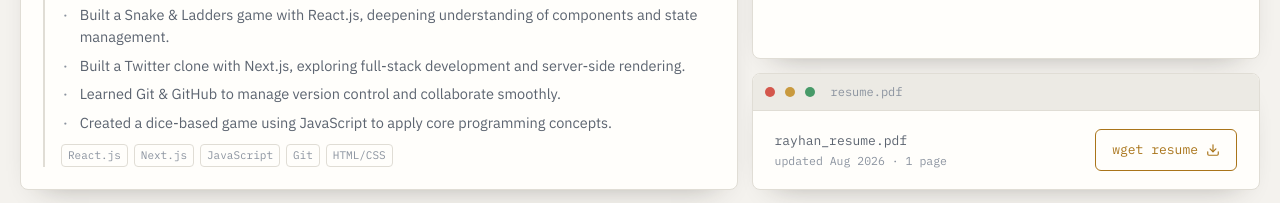
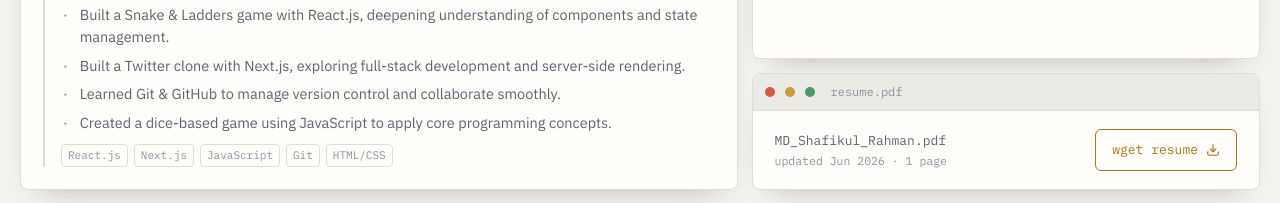
Before and after one commit to SRRayhan066/SRRayhan066, a Next.js app: page / in a window 1280 px wide. Shown: the part 1300-1503 px from the top of the page. Built offline with nearby package versions, Linux system fonts and the light colour scheme.

Commit message:
Implement smooth scrolling

```diff
--- a/app/globals.css
+++ b/app/globals.css
@@ -150,7 +150,9 @@
 
 @layer base {
   html {
-    scroll-behavior: smooth;
+    /* No `scroll-behavior: smooth` — Lenis drives scrolling now, and the native
+       implementation fights it. Anchors go through Lenis's `anchors` option. */
+    scroll-behavior: auto;
   }
   * {
     @apply border-border outline-ring/50;
--- a/app/layout.tsx
+++ b/app/layout.tsx
@@ -2,6 +2,8 @@ import type { Metadata, Viewport } from "next";
 import { IBM_Plex_Mono, IBM_Plex_Sans } from "next/font/google";
 import { Analytics } from "@vercel/analytics/next";
 import { ThemeProvider } from "@/components/theme-provider";
+import { SmoothScrollProvider } from "@/components/smooth-scroll-provider";
+import "lenis/dist/lenis.css";
 import "./globals.css";
 
 const ibmPlexMono = IBM_Plex_Mono({
@@ -50,7 +52,7 @@ export default function RootLayout({
           enableSystem={false}
           disableTransitionOnChange
         >
-          {children}
+          <SmoothScrollProvider>{children}</SmoothScrollProvider>
         </ThemeProvider>
         <Analytics />
       </body>
--- a/components/header.tsx
+++ b/components/header.tsx
@@ -1,7 +1,13 @@
 import { Menu } from "lucide-react";
 import { ThemeToggle } from "./theme-toggle";
 import { Button } from "./ui/button";
-import { Sheet, SheetContent, SheetTrigger, SheetTitle } from "./ui/sheet";
+import {
+  Sheet,
+  SheetClose,
+  SheetContent,
+  SheetTrigger,
+  SheetTitle,
+} from "./ui/sheet";
 
 const navLinks = [
   { label: "about", href: "#about" },
@@ -17,7 +23,7 @@ export function Header() {
       <div className="flex items-baseline gap-2.5 font-mono">
         <span className="text-[15px] text-primary">{"~/"}</span>
         <a
-          href="#"
+          href="#about"
           className="text-[15px] font-semibold tracking-tight transition-colors hover:text-primary"
         >
           {"s-r-rayhan"}
@@ -61,6 +67,7 @@ export function Header() {
             </SheetTrigger>
             <SheetContent
               side="right"
+              data-lenis-prevent
               className="flex w-60 flex-col gap-8 border-l border-border bg-card p-6"
             >
               <SheetTitle className="font-mono text-sm font-semibold tracking-tight">
@@ -69,8 +76,10 @@ export function Header() {
               </SheetTitle>
               <nav className="mt-2 flex flex-col gap-1">
                 {navLinks.map((link) => (
+                  // Closed on click: the sheet locks body scroll, so the jump
+                  // can only run once it is dismissed
+                  <SheetClose asChild key={link.href}>
                     <a
-                    key={link.href}
                       href={link.href}
                       className="group flex items-center gap-2 py-2 font-mono text-sm text-muted-foreground transition-colors hover:text-primary"
                     >
@@ -79,6 +88,7 @@ export function Header() {
                       </span>
                       {link.label}
                     </a>
+                  </SheetClose>
                 ))}
               </nav>
             </SheetContent>
--- a/components/resume-panel.tsx
+++ b/components/resume-panel.tsx
@@ -1,8 +1,8 @@
 import { Download } from "lucide-react";
 import { TerminalPanel } from "./terminal-panel";
 
-// TODO: replace with the hosted resume URL (Google Drive link or /resume.pdf in public/).
-const RESUME_URL = "#";
+const RESUME_FILE = "MD_Shafikul_Rahman.pdf";
+const RESUME_URL = `/${RESUME_FILE}`;
 
 export function ResumePanel() {
   return (
@@ -11,18 +11,15 @@ export function ResumePanel() {
       bodyClassName="flex-row flex-wrap items-center justify-between gap-3.5 px-5.5 py-4.5"
     >
       <div className="flex flex-col gap-0.5 font-mono">
-        <span className="text-[13px] text-muted-foreground">
-          {"rayhan_resume.pdf"}
-        </span>
+        <span className="text-[13px] text-muted-foreground">{RESUME_FILE}</span>
         <span className="text-[11.5px] text-subtle">
-          {"updated Aug 2026 · 1 page"}
+          {"updated Jun 2026 · 1 page"}
         </span>
       </div>
 
       <a
         href={RESUME_URL}
-        target="_blank"
-        rel="noopener noreferrer"
+        download={RESUME_FILE}
         className="flex items-center gap-2 rounded-md border border-primary px-4 py-2.5 font-mono text-[13px] text-primary transition-colors hover:bg-primary hover:text-primary-foreground"
       >
         {"wget resume"}
--- /dev/null
+++ b/components/smooth-scroll-provider.tsx
@@ -0,0 +1,26 @@
+"use client";
+
+import { ReactLenis } from "lenis/react";
+import type { LenisOptions } from "lenis";
+import type { ReactNode } from "react";
+
+// Lenis honors prefers-reduced-motion on its own (respectReducedMotion
+// defaults to true), so no manual media-query handling is needed here.
+const options: LenisOptions = {
+  lerp: 0.09,
+  wheelMultiplier: 1,
+  // Route in-page nav links through Lenis, landing just clear of the panel top
+  anchors: { offset: -24 },
+};
+
+interface SmoothScrollProviderProps {
+  children: ReactNode;
+}
+
+export function SmoothScrollProvider({ children }: SmoothScrollProviderProps) {
+  return (
+    <ReactLenis root options={options}>
+      {children}
+    </ReactLenis>
+  );
+}
--- a/components/terminal-shell.tsx
+++ b/components/terminal-shell.tsx
@@ -92,8 +92,14 @@ export function TerminalShell() {
         onClick={() => inputRef.current?.focus()}
       >
         {/* ScrollArea, not overflow-auto: it hides the native scrollbar and draws
-            the thumb as a div, so no engine can add stepper arrows to it */}
-        <ScrollArea ref={historyRef} type="auto" className="max-h-64 flex-1">
+            the thumb as a div, so no engine can add stepper arrows to it.
+            data-lenis-prevent keeps the wheel here instead of scrolling the page. */}
+        <ScrollArea
+          ref={historyRef}
+          type="auto"
+          data-lenis-prevent
+          className="max-h-64 flex-1"
+        >
           <div className="flex flex-col gap-2 pr-4.5">
             {history.map((line, i) =>
               line.type === "in" ? (
--- a/package.json
+++ b/package.json
@@ -10,7 +10,6 @@
   },
   "dependencies": {
     "@hookform/resolvers": "^3.9.1",
-    "@vercel/analytics": "1.6.1",
     "@radix-ui/react-accordion": "1.2.12",
     "@radix-ui/react-alert-dialog": "1.1.15",
     "@radix-ui/react-aspect-ratio": "1.1.8",
@@ -38,6 +37,7 @@
     "@radix-ui/react-toggle": "1.1.10",
     "@radix-ui/react-toggle-group": "1.1.11",
     "@radix-ui/react-tooltip": "1.2.8",
+    "@vercel/analytics": "1.6.1",
     "autoprefixer": "^10.4.20",
     "class-variance-authority": "^0.7.1",
     "clsx": "^2.1.1",
@@ -45,6 +45,7 @@
     "date-fns": "4.1.0",
     "embla-carousel-react": "8.6.0",
     "input-otp": "1.4.2",
+    "lenis": "^1.3.26",
     "lucide-react": "^0.564.0",
     "next": "16.1.6",
     "next-themes": "^0.4.6",
```
Also changed, not shown: 2 other files (tests, documents, lock files or other folders). Lines whose indentation alone changed are shown as unchanged.
